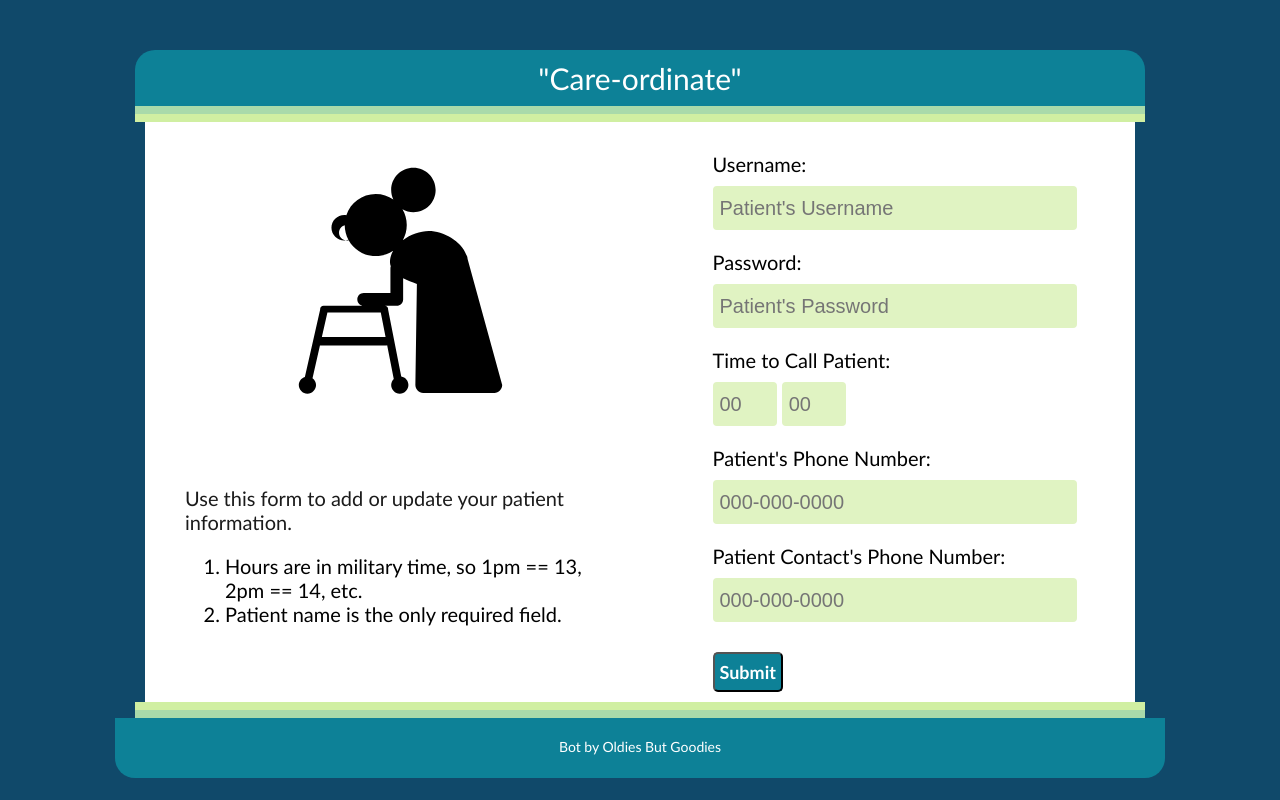
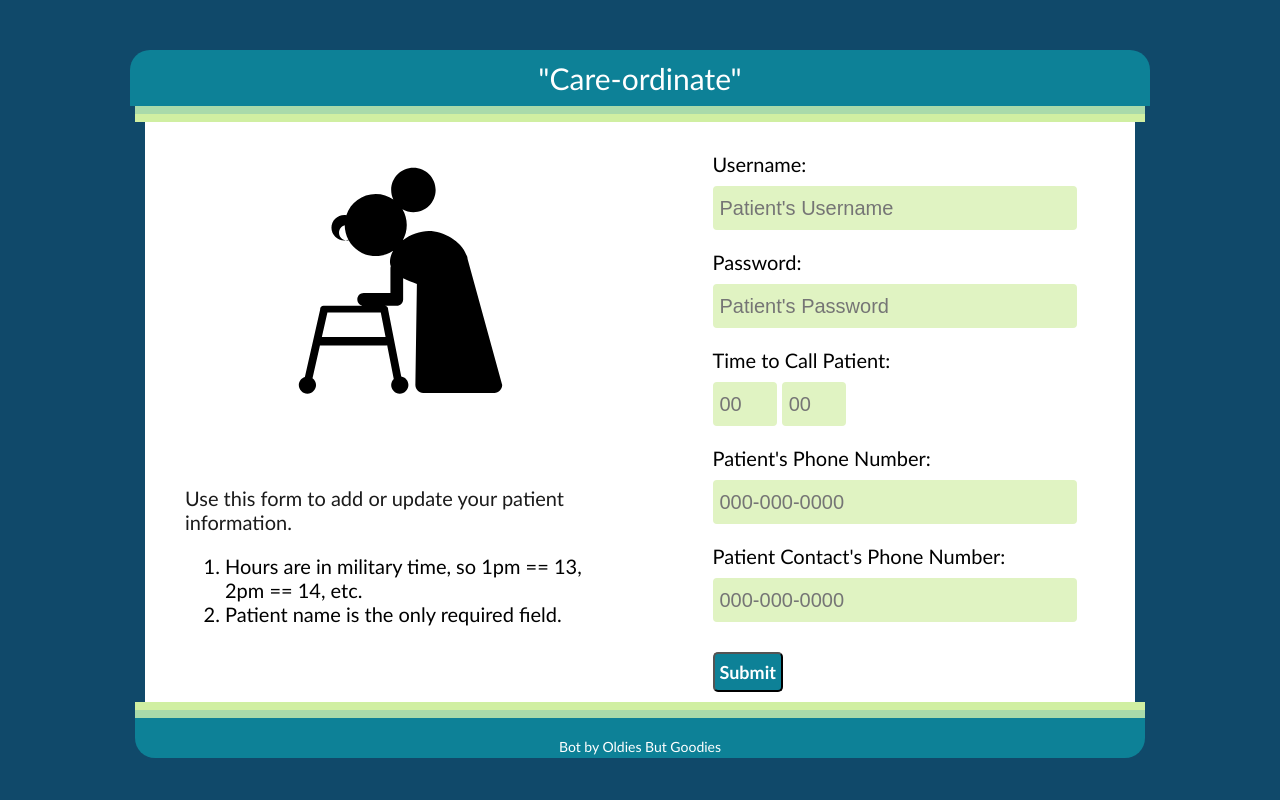
Before and after one commit to cjaiello/MoreDisruptionPleaseHackathon, a Flask app: page / in a window 1280 px wide. Run offline with Flask 2, Linux system fonts and the light colour scheme; parts of the project's set-up code (start-up, migrations or seed data) failed here and were passed over; some libraries are stand-ins or nearby versions.

Commit message:
Updating colors and UI

```diff
--- a/static/styles.css
+++ b/static/styles.css
@@ -98,7 +98,7 @@ p {
   margin: 0 auto;
   color: #ffffff;
 	text-align: center;
-  padding: 20px;
+  padding-top: 20px;
 }
 
 .submitButton {
@@ -131,7 +131,7 @@ p {
 .navigation {
   background-color: #0d8197;
   margin: 0 auto;
-  width: 1000px;
+  width: 1010px;
   color: #ffffff;
   margin-top: 50px;
   padding: 10px 5px 10px 5px;
```
